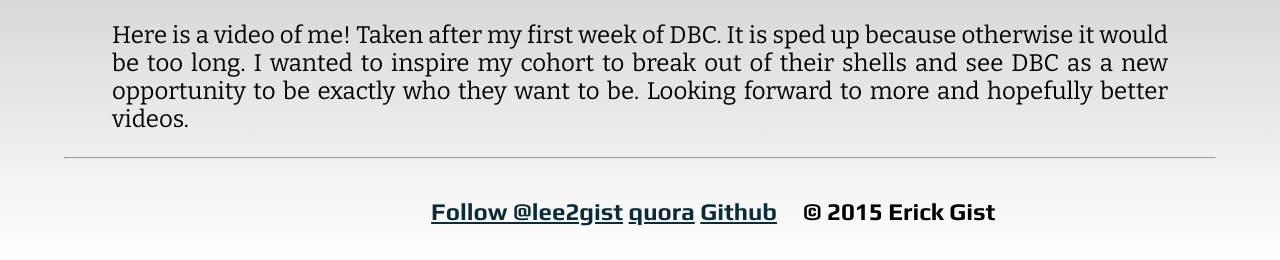
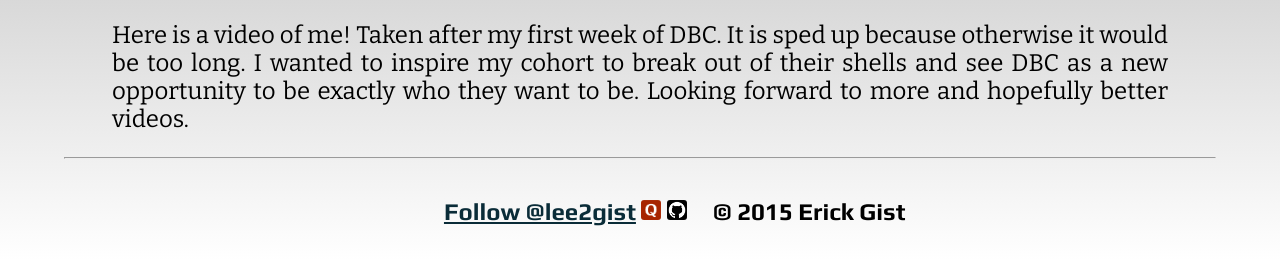
Before and after one commit to lee-egist/lee-egist.github.io, a PHP site: page / in a window 1280 px wide. Shown: the part 754-1014 px from the top of the page. Run offline with PHP 8.4, Linux system fonts and the light colour scheme; some libraries are stand-ins or nearby versions.

Commit message:
Update social links

```diff
--- a/index.html
+++ b/index.html
@@ -54,8 +54,8 @@
               <li><a href="https://twitter.com/lee2gist" class="twitter-follow-button" data-show-count="false">Follow @lee2gist</a></li>
               <li><script src="//platform.linkedin.com/in.js" type="text/javascript"></script>
 <script type="IN/MemberProfile" data-id="https://www.linkedin.com/pub/erick-gist/b4/b2b/398" data-format="click" data-text=" "></script></li>
-              <li><a href="http://www.quora.com/Erick-Gist">quora</a></li>
-              <li><a href="https://github.com/lee-egist">Github</a></li>
+              <li><a href="http://www.quora.com/Erick-Gist"><img src="quora.png" alt="Quora icon"/></a></li>
+              <li><a href="https://github.com/lee-egist"><img src="github.png" alt="github icon"></a></li>
             </ul>
           </td>
           <td id="copyright"><p>&copy; 2015 Erick Gist</p>
--- a/stylesheets/default.css
+++ b/stylesheets/default.css
@@ -123,6 +123,11 @@ footer ul {
 #links a:visited {
   color: #CC0033;
 }
+#links img {
+  width:20px;
+  height: 20px;
+  border-radius: 3px;
+}
 
 @media only screen and (min-width: 500px) {
 
```
Also changed, not shown: github.png (added), quora.png (added).
